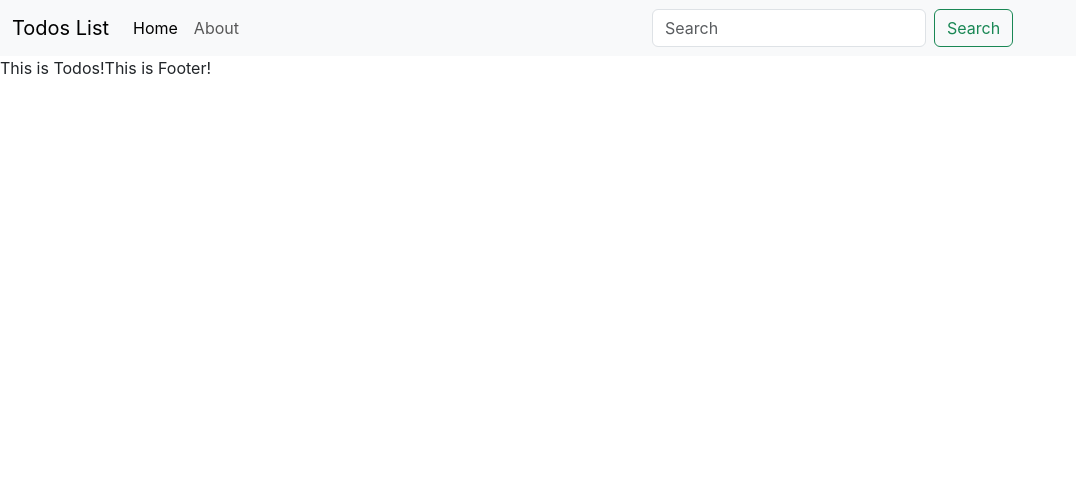
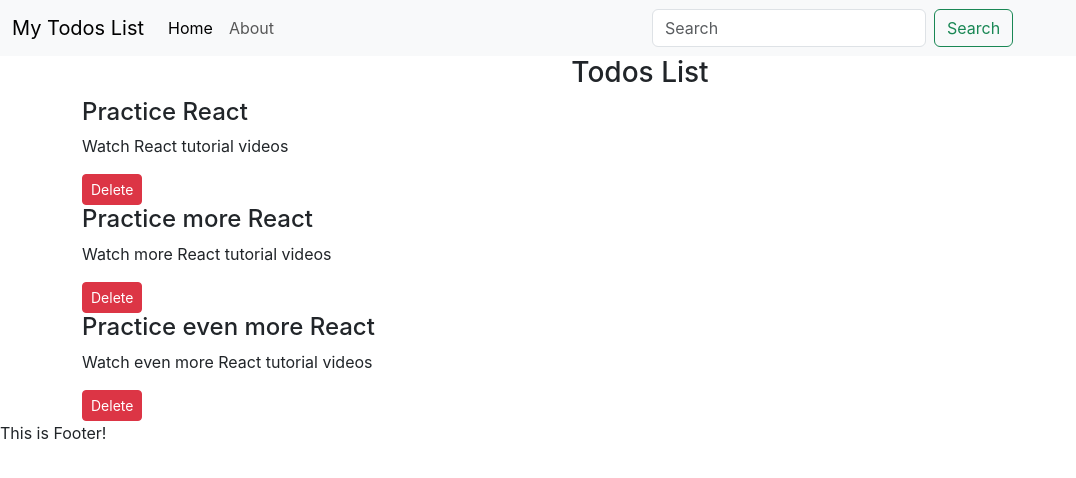
Before and after one commit to tinkerbits4096/todo-list-practice, a React (Create React App) app: page / in a window 1280 px wide. Shown: the top 478 px of the page, without its empty margins (0-1076 px from the left). Built offline with nearby package versions, Linux system fonts and the light colour scheme.

Commit message:
Props practice

```diff
--- a/package.json
+++ b/package.json
@@ -7,11 +7,11 @@
     "@testing-library/jest-dom": "^6.9.1",
     "@testing-library/react": "^16.3.1",
     "@testing-library/user-event": "^13.5.0",
+    "prop-types": "^15.8.1",
     "react": "^19.2.3",
     "react-dom": "^19.2.3",
     "react-scripts": "5.0.1",
-    "web-vitals": "^2.1.4",
-    "@react-buddy/ide-toolbox": "^2.4.0"
+    "web-vitals": "^2.1.4"
   },
   "scripts": {
     "start": "react-scripts start",
--- a/src/App.js
+++ b/src/App.js
@@ -3,15 +3,39 @@ import './App.css';
 import Header from "./MyComponents/Header";
 import { Footer } from "./MyComponents/Footer";
 import { Todos } from "./MyComponents/Todos";
+import { React, useState } from "react";
 
 function App() {
-  return (
-      <>
-          <Header />
-          <Todos />
-          <Footer />
-      </>
-  );
+    const onDelete = ( todo ) => {
+        console.log( "I am onDelete of todo", todo );
+        let index = todos.indexOf( todo );
+        todos.splice( index, 1 );
+    }
+
+    let todos = [
+        {
+            sno: 1,
+            title: "Practice React",
+            description: "Watch React tutorial videos"
+        },
+        {
+            sno: 2,
+            title: "Practice more React",
+            description: "Watch more React tutorial videos"
+        },
+        {
+            sno: 3,
+            title: "Practice even more React",
+            description: "Watch even more React tutorial videos"
+        }
+    ]
+    return (
+        <>
+            <Header title="My Todos List" searchBar={ true }/>
+            <Todos todos={ todos } onDelete={ onDelete }/>
+            <Footer/>
+        </>
+    );
 }
 
 export default App;
--- a/src/MyComponents/Header.js
+++ b/src/MyComponents/Header.js
@@ -1,30 +1,41 @@
 import React from "react";
+import PropTypes from "prop-types";
 
-export default function Header() {
+export default function Header(props) {
     return (
-        <nav class="navbar navbar-expand-lg bg-body-tertiary">
-            <div class="container-fluid">
-                <a class="navbar-brand" href="#">Todos List</a>
-                <button class="navbar-toggler" type="button" data-bs-toggle="collapse" data-bs-target="#navbarNavDropdown" aria-controls="navbarNavDropdown" aria-expanded="false" aria-label="Toggle navigation">
-                    <span class="navbar-toggler-icon"></span>
+        <nav className="navbar navbar-expand-lg bg-body-tertiary">
+            <div className="container-fluid">
+                <a className="navbar-brand" href="#">{ props.title }</a>
+                <button className="navbar-toggler" type="button" data-bs-toggle="collapse" data-bs-target="#navbarNavDropdown" aria-controls="navbarNavDropdown" aria-expanded="false" aria-label="Toggle navigation">
+                    <span className="navbar-toggler-icon"></span>
                 </button>
-                <div class="collapse navbar-collapse" id="navbarNavDropdown">
-                    <ul class="navbar-nav">
-                        <li class="nav-item">
-                            <a class="nav-link active" aria-current="page" href="#">Home</a>
+                <div className="collapse navbar-collapse" id="navbarNavDropdown">
+                    <ul className="navbar-nav">
+                        <li className="nav-item">
+                            <a className="nav-link active" aria-current="page" href="#">Home</a>
                         </li>
-                        <li class="nav-item">
-                            <a class="nav-link" href="#">About</a>
+                        <li className="nav-item">
+                            <a className="nav-link" href="#">About</a>
                         </li>
                     </ul>
                 </div>
             </div>
-            <div class="container-fluid">
-                <form class="d-flex" role="search">
-                    <input class="form-control me-2" type="search" placeholder="Search" aria-label="Search"/>
-                    <button class="btn btn-outline-success" type="submit">Search</button>
-                </form>
+            <div className="container-fluid">
+                { props.searchBar ? <form className="d-flex" role="search">
+                    <input className="form-control me-2" type="search" placeholder="Search" aria-label="Search"/>
+                    <button className="btn btn-outline-success" type="submit">Search</button>
+                </form> : "No Search Bar" }
             </div>
         </nav>
     )
 }
+
+Header.defaultProps = {
+    title: "Title",
+    // searchBar: true
+}
+
+Header.propTypes = {
+    title: PropTypes.string,
+    searchBar: PropTypes.bool.isRequired
+}
--- a/src/MyComponents/TodoItem.js
+++ b/src/MyComponents/TodoItem.js
@@ -1,9 +1,11 @@
 import React from "react";
 
-export const TodoItem = () => {
+export const TodoItem = ( { todo, onDelete } ) => {
     return (
-        <>
-            This is TodoItem!
-        </>
+        <div>
+            <h4>{ todo.title }</h4>
+            <p>{ todo.description }</p>
+            <button className="btn btn-sm btn-danger" onClick={ () => {onDelete(todo)} }>Delete</button>
+        </div>
     )
 }
--- a/src/MyComponents/Todos.js
+++ b/src/MyComponents/Todos.js
@@ -1,9 +1,14 @@
 import React from "react";
+import { TodoItem } from "./TodoItem";
 
-export const Todos = () => {
+export const Todos = ( props ) => {
     return (
-        <>
-            This is Todos!
-        </>
+        <div className="container">
+            <h3 className="text-center">Todos List</h3>
+            { props.todos.map((todo) => {
+                return <TodoItem todo={todo} key={todo.sno} onDelete={props.onDelete} />
+            }) }
+            {/*<TodoItem todo={props.todos[0]} />*/}
+        </div>
     )
 }
```
Also changed, not shown: 1 other file (tests, documents, lock files or other folders).
